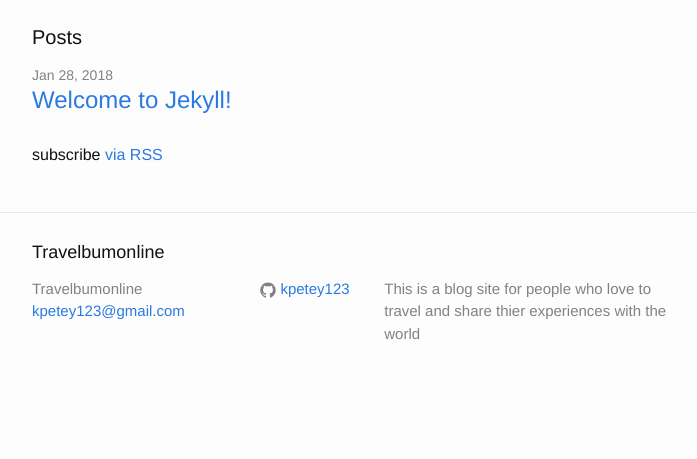
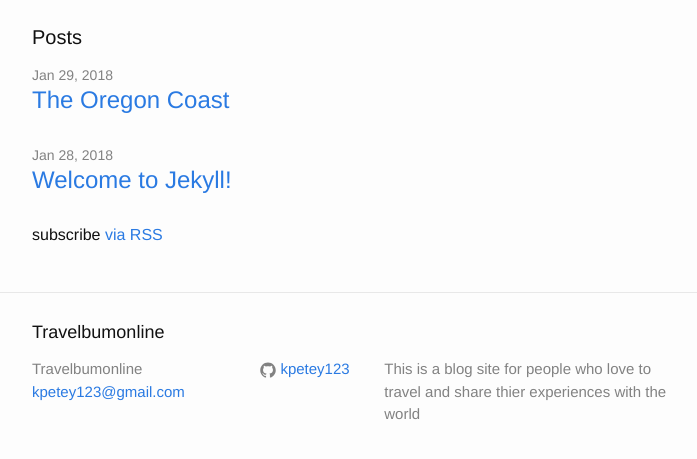
Before and after one commit to kpetey123/kpetey123.github.io, a Jekyll site: the page built from index.html, in a window 1280 px wide, cut to the strip 305-764 px from the top of the page. Shown: the whole strip, without its empty margins (268-965 px from the left). Built offline with Jekyll 4.4.1, drawn with Linux system fonts in a browser that asks for light colours.

Commit message:
Update 2018-01-29-Oregon.md

```diff
--- a/_posts/2018-01-29-Oregon.md
+++ b/_posts/2018-01-29-Oregon.md
@@ -1,3 +1,8 @@
+---
+layout: post
+title:  "The Oregon Coast"
+date:   2018-01-29 20:03:15 +0000
+categories: Oregon
 ---
 published: false
 ---
```
